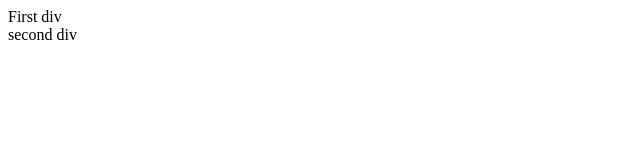
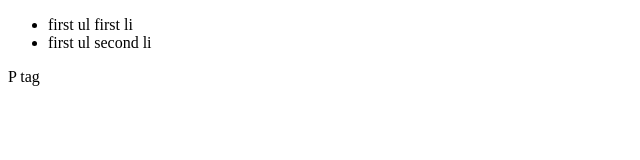
Before and after one commit to Gurumoorthybhai/BasicOfJs, a plain HTML site: page Browser/DOM/index.html in a window 1280 px wide. Shown: the whole page, without its empty margins (0-640 px from the left). Drawn offline with Linux system fonts and the light colour scheme.

Commit message:
Contains function to test child inside parent element

```diff
--- a/Browser/DOM/index.html
+++ b/Browser/DOM/index.html
@@ -74,8 +74,7 @@
 </ul>
 </div> -->
 
-
-<div> First div</div>
+<!-- <div> First div</div>
 
 <script>
     const ele = document.getElementsByTagName('div');
@@ -89,8 +88,20 @@
 </script>
 
 
-<div> second div</div>
+<div> second div</div> -->
 
+<div id="div-1">
+    <div id="div-2">
+        <ul>
+            <li>first ul first li</li>
+            <li>first ul second li</li>
+        </ul>
+
+        <div id="div-3">
+            <p> P tag</p>
+        </div>
+    </div>
+</div>
 
 <script>
 
@@ -133,10 +144,19 @@ console.log(ele.closest('.content'));   // div.content
 console.log(ele.closest('p'));   // null if no matching
  */
 
-    console.log(ele.length);   // 2
+    // console.log(ele.length);   // 2
 
-    console.log(querySelector.length);        // 1
+    // console.log(querySelector.length);        // 1
 
+    const findEle = document.querySelector('#div-2').children[0].lastElementChild;
+
+    const parentEle = document.querySelector('#div-1');
+
+    const outOfScopeEle = document.querySelector('#div-3');
+
+    console.log(parentEle.contains(findEle));    // true
+
+    console.log(outOfScopeEle.contains(findEle));    // false
 
 </script>
 
```
